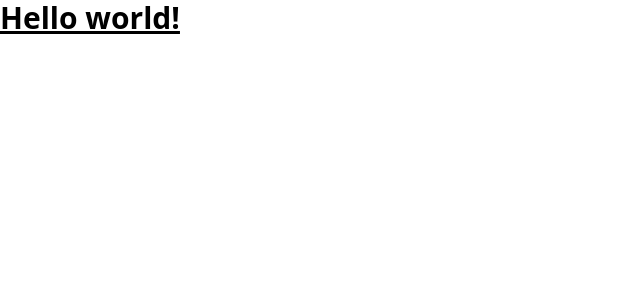
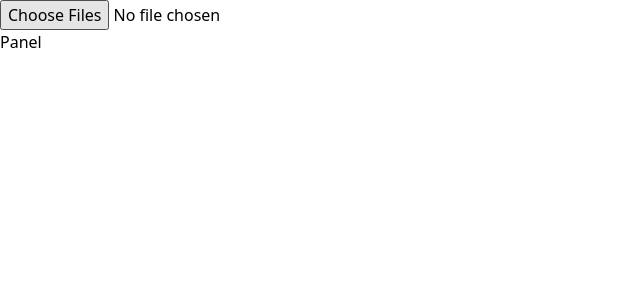
Before and after one commit to keogh/face-tagging, a React (Create React App) app: page / in a window 1280 px wide. Shown: the top 300 px of the page, without its empty margins (0-640 px from the left). Built offline with nearby package versions, Linux system fonts and the light colour scheme.

Commit message:
Playing around with images

```diff
--- a/src/App.js
+++ b/src/App.js
@@ -1,11 +1,35 @@
+import React, { useRef } from 'react'
 import logo from './logo.svg';
 import './App.css';
 
 function App() {
+  const inputRef = useRef()
+
+  const handleChange = e => {
+    console.log(e.target.files)
+
+    // One way to get image to put in img
+    console.log(URL.createObjectURL(e.target.files[0]))
+
+    // Second way to get the image this gets the base64 string
+    console.log('Ref files', inputRef.current.files)
+    const reader = new FileReader();
+    console.log('reader result', reader.result)
+    console.log(reader.readAsDataURL(e.target.files[0]))
+    console.log('reader result', reader.result)
+    reader.addEventListener('load', () => {
+      console.log('load')
+      console.log('reader result', reader.result)
+    }, false)
+  }
+
   return (
-    <h1 className="text-3xl font-bold underline">
-      Hello world!
-    </h1>
+    <div>
+      <div>
+        <input ref={inputRef} type="file" multiple onChange={handleChange}/>
+      </div>
+      <div>Panel</div>
+    </div>
   );
 }
 
```
